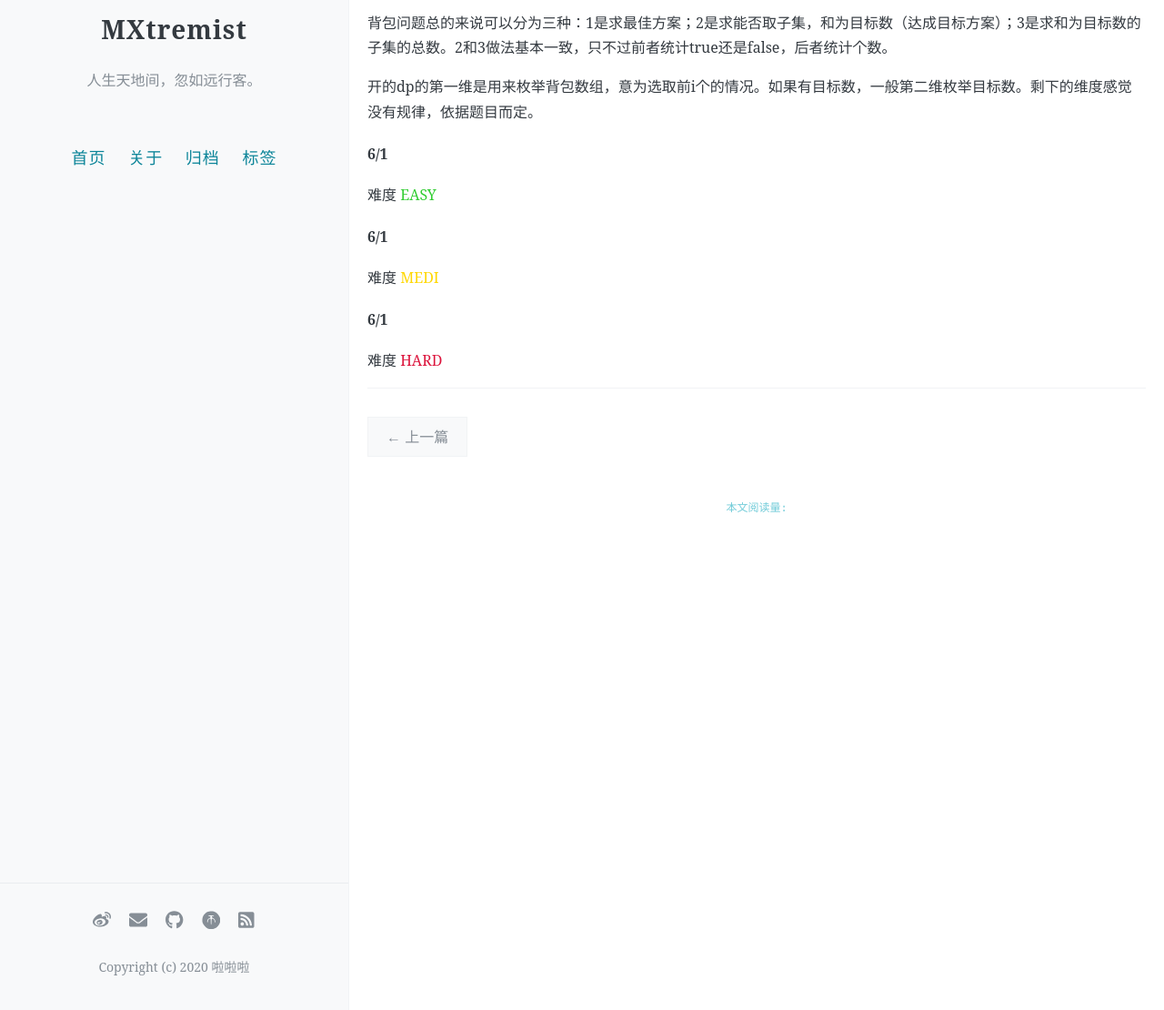
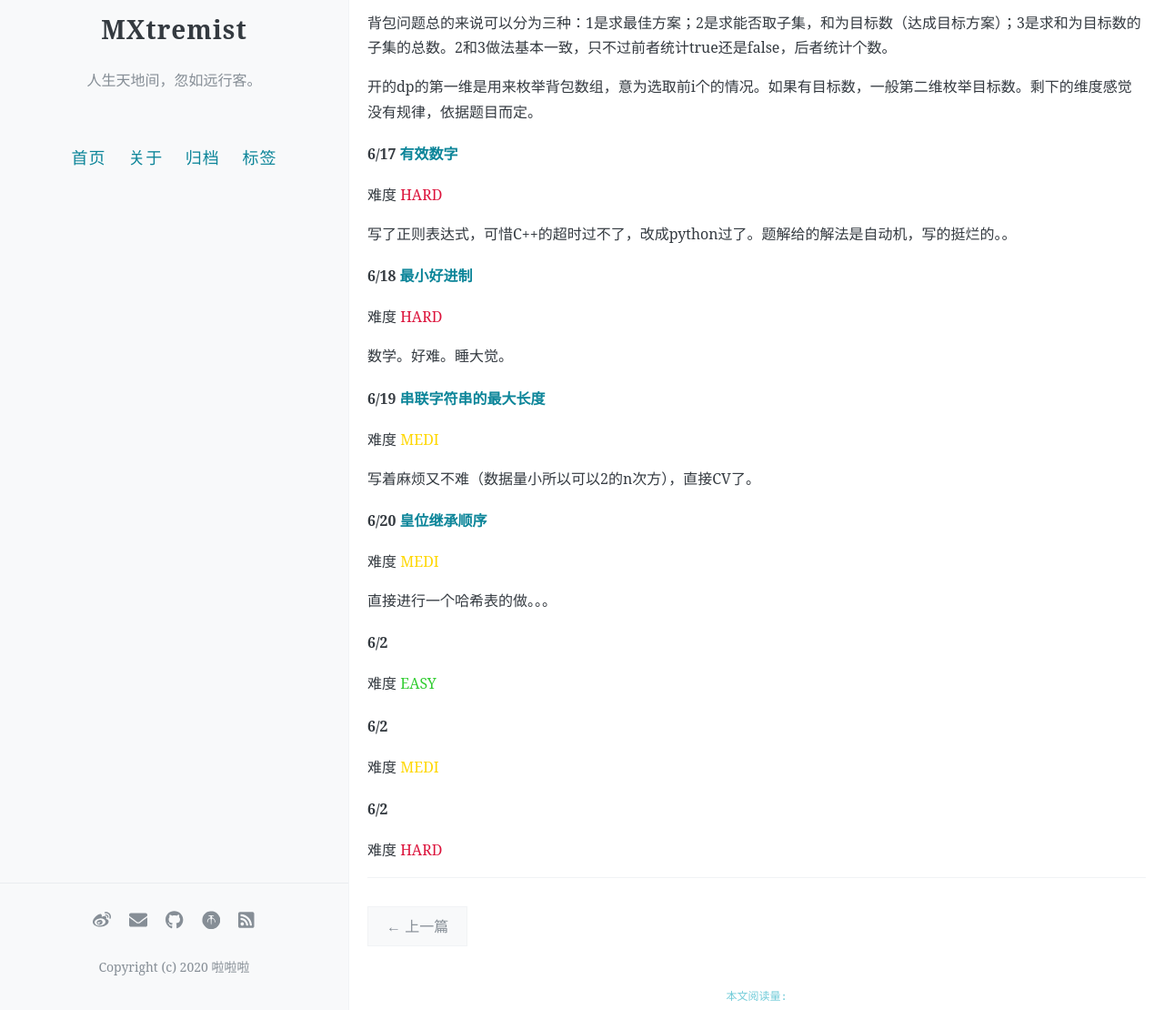
Before and after one commit to MXtremist/mxtremist.github.io, a Jekyll site: the page built from _posts/2021-06-01-leetcode202106.md, in a window 1280 px wide and 1400 px high, scrolled down 2817 px. Shown: the part 290-1400 px from the top of the window at 91% size. Built offline with Jekyll 4.4.1, drawn with Linux system fonts in a browser that asks for light colours; formulas are drawn with MathJax 3; comment, search, counter and statistics services are not loaded.

Commit message:
Update 2021-06-01-leetcode202106.md

```diff
--- a/_posts/2021-06-01-leetcode202106.md
+++ b/_posts/2021-06-01-leetcode202106.md
@@ -155,14 +155,46 @@ dp的思路很简单，枚举数组大小（2，4，6，8，……），然后
 
 
 
-##### 6/1
+##### 6/17 [有效数字](https://leetcode-cn.com/problems/valid-number/)
+
+难度 <font color="Crimson">HARD</font>
+
+写了正则表达式，可惜C++的超时过不了，改成python过了。题解给的解法是自动机，写的挺烂的。。
+
+
+
+##### 6/18 [最小好进制](https://leetcode-cn.com/problems/smallest-good-base/)
+
+难度 <font color="Crimson">HARD</font>
+
+数学。好难。睡大觉。
+
+
+
+##### 6/19 [串联字符串的最大长度](https://leetcode-cn.com/problems/maximum-length-of-a-concatenated-string-with-unique-characters/)
+
+难度 <font color="Gold">MEDI</font>
+
+写着麻烦又不难（数据量小所以可以2的n次方），直接CV了。
+
+
+
+##### 6/20 [皇位继承顺序](https://leetcode-cn.com/problems/throne-inheritance/)
+
+难度 <font color="Gold">MEDI</font>
+
+直接进行一个哈希表的做。。。
+
+
+
+##### 6/2
 
 难度 <font color="Limegreen">EASY</font>
 
-##### 6/1
+##### 6/2
 
 难度 <font color="Gold">MEDI</font>
 
-##### 6/1
+##### 6/2
 
 难度 <font color="Crimson">HARD</font>
```
